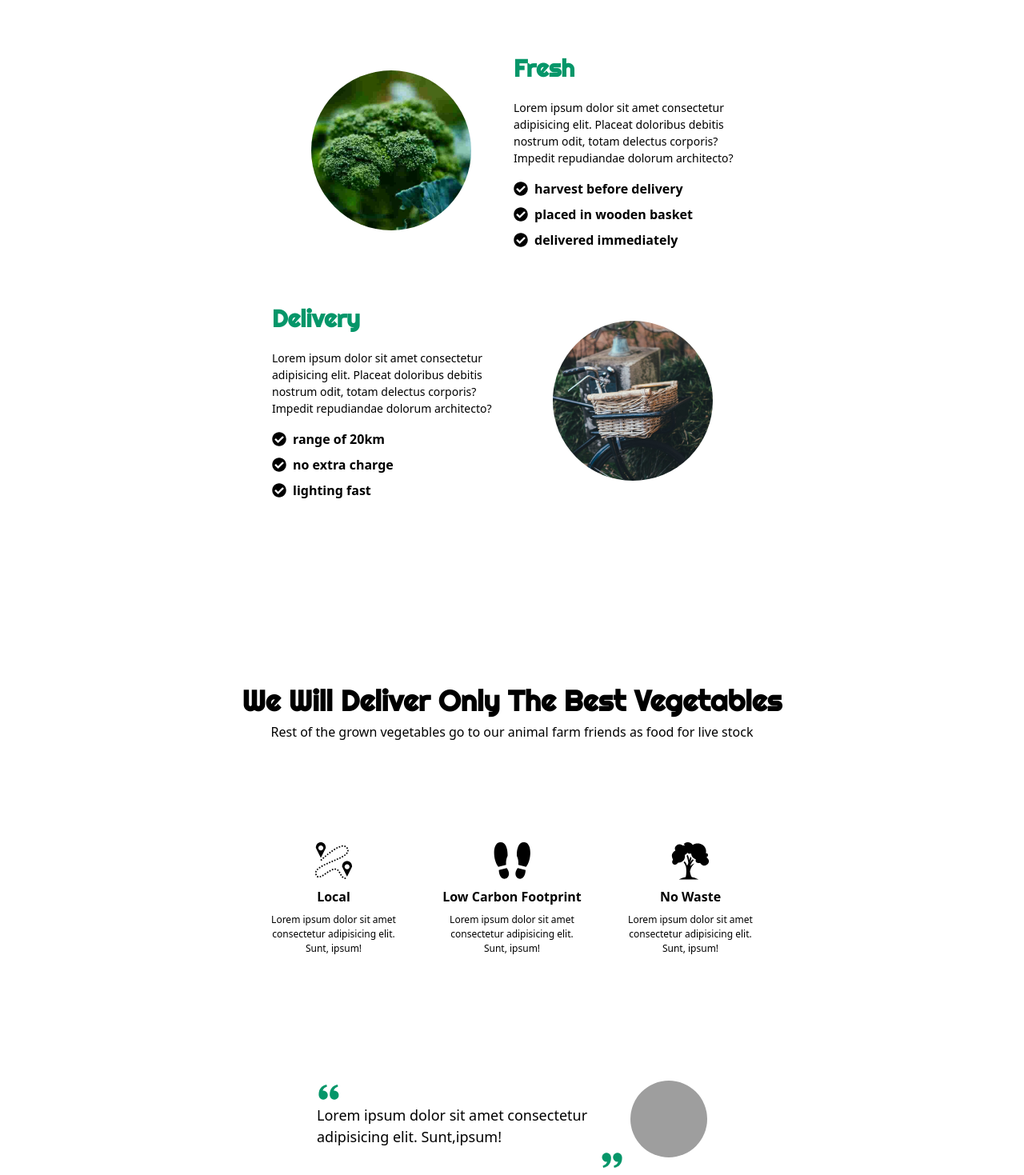
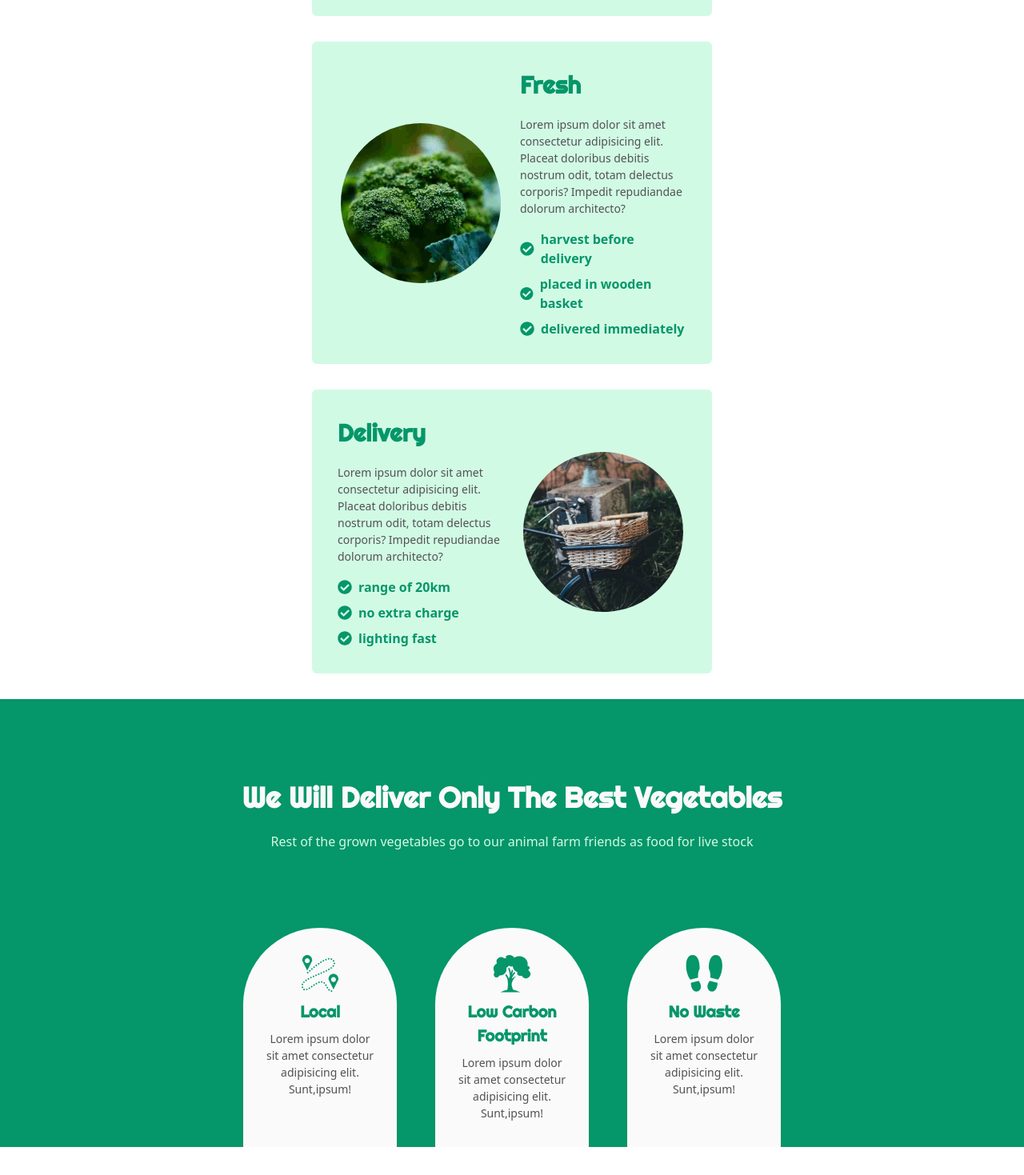
Before and after one commit to mojotron/shopping-cart, a React (Vite) app: page / in a window 1280 px wide. Shown: the part 780-2249 px from the top of the page at 80% size. Built offline with nearby package versions, Linux system fonts and the light colour scheme; grey boxes are pictures that could not be loaded.

Commit message:
refactor homepage and add responsive desigh

```diff
--- a/src/components/Testimonial/Testimonial.tsx
+++ b/src/components/Testimonial/Testimonial.tsx
@@ -13,7 +13,7 @@ const Testimonial = ({ imageUrl, text, userName }: PropsType) => {
   return (
     <article>
       <div className="flex gap-2 rounded-md">
-        <p className="flex flex-col text-md sm:text-lg text-neutral-600">
+        <p className="flex flex-col text-md sm:text-lg text-gray-600">
           <IconQuoteLeft className="font-bold text-3xl text-green-600" />
           {text}
           <IconQuoteRight className="font-bold text-3xl ml-auto text-green-600" />
--- a/src/components/TextImageBlock/TextImageBlock.tsx
+++ b/src/components/TextImageBlock/TextImageBlock.tsx
@@ -9,7 +9,7 @@ type PropsType = {
 
 const TextImageBlock = ({ data }: PropsType) => {
   return (
-    <section className="w-[600px] min-h-[100px] flex gap-1 py-8">
+    <section className="flex flex-col items-center sm:flex-row gap-5 p-8 w-full max-w-[500px] bg-green-100 rounded-md">
       {data.orientation === 'left' ? (
         <>
           <TextSide
--- a/src/components/TextImageBlock/TextSide.tsx
+++ b/src/components/TextImageBlock/TextSide.tsx
@@ -11,7 +11,7 @@ const TextSide = ({ title, text, bullets }: PropsType) => {
   return (
     <div className="w-[50%] flex flex-col gap-4 text-left">
       <Heading level={3}>{title}</Heading>
-      <p className="text-sm text-neutral-600">{text}</p>
+      <p className="text-sm text-gray-600">{text}</p>
       <ul className="flex flex-col gap-2">
         {bullets.map((item) => (
           <CheckLabel key={item} label={item} />
--- a/src/pages/HomePage/HomePage.tsx
+++ b/src/pages/HomePage/HomePage.tsx
@@ -1,44 +1,17 @@
-import { GiPathDistance, GiBeech, GiBootPrints } from 'react-icons/gi';
 import Slider from '../../ui/Slider/Slider';
 import testimonialData from '../../data/testimonials.json';
 import Testimonial from '../../components/Testimonial/Testimonial';
-import TextImageBlock from '../../components/TextImageBlock/TextImageBlock';
+
 import Heading from '../../ui/Heading/Heading';
 import Paragraph from '../../ui/Paragraph/Paragraph';
-import { TextImageBlockType } from '../../types/textImageBlockType';
 
-const configTextImageBlocks: TextImageBlockType[] = [
-  {
-    title: 'Organic',
-    text: 'Lorem ipsum dolor sit amet consectetur adipisicing elit. Placeat doloribus debitis nostrum odit, totam delectus corporis? Impedit repudiandae dolorum architecto?',
-    bullets: ['pesticide-free', 'chemical-free', 'chemical-fertilizers-free'],
-    imageUrl: './images/maja-vujic-carrot.jpg',
-    orientation: 'left',
-  },
-  {
-    title: 'Fresh',
-    text: 'Lorem ipsum dolor sit amet consectetur adipisicing elit. Placeat doloribus debitis nostrum odit, totam delectus corporis? Impedit repudiandae dolorum architecto?',
-    bullets: [
-      'harvest before delivery',
-      'placed in wooden basket',
-      'delivered immediately',
-    ],
-    imageUrl: './images/hans-ripa-broccoli.jpg',
-    orientation: 'right',
-  },
-  {
-    title: 'Delivery',
-    text: 'Lorem ipsum dolor sit amet consectetur adipisicing elit. Placeat doloribus debitis nostrum odit, totam delectus corporis? Impedit repudiandae dolorum architecto?',
-    bullets: ['range of 20km', 'no extra charge', 'lighting fast'],
-    imageUrl: './images/annie-spratt-delivery.jpg',
-    orientation: 'left',
-  },
-];
+import InfoSection from './InfoSection';
+import TextImageBlockSection from './TextImageBlockSection';
 
 const HomePage = () => {
   return (
-    <div className="flex flex-col items-center gap-24">
-      <header className="max-w-[600px] text-center">
+    <div className="flex flex-col items-center gap-8 pt-16">
+      <header className="px-16 text-center space-y-4">
         <Heading level={1}>
           Get Fresh Vegetables From Ground Delivered to Your Table
         </Heading>
@@ -49,49 +22,9 @@ const HomePage = () => {
         </Paragraph>
       </header>
 
-      <section>
-        {configTextImageBlocks.map((block) => (
-          <TextImageBlock key={block.title} data={block} />
-        ))}
-      </section>
+      <TextImageBlockSection />
 
-      <section className="bg-emerald-600 w-full pt-24 flex flex-col items-center">
-        <header className="text-center">
-          <Heading level={2} color="secondary">
-            We Will Deliver Only The Best Vegetables
-          </Heading>
-          <h3 className="text-emerald-200 text-md">
-            Rest of the grown vegetables go to our animal farm friends as food
-            for live stock
-          </h3>
-        </header>
-        <main className="flex gap-12 pt-24">
-          <div className="w-[175px] h-[200px] rounded-tr-full rounded-tl-full bg-emerald-50 flex flex-col items-center justify-center gap-2 text-center">
-            <GiPathDistance size={50} className="text-emerald-600" />
-            <h3 className="font-bold text-emerald-600">Local</h3>
-            <p className="text-xs text-neutral-600">
-              Lorem ipsum dolor sit amet consectetur adipisicing elit. Sunt,
-              ipsum!
-            </p>
-          </div>
-          <div className="w-[175px] h-[200px] rounded-tr-full rounded-tl-full bg-emerald-50 flex flex-col items-center justify-center gap-2 text-center">
-            <GiBootPrints size={50} className="text-emerald-600" />
-            <h3 className="font-bold text-emerald-600">Low Carbon Footprint</h3>
-            <p className="text-xs text-neutral-600">
-              Lorem ipsum dolor sit amet consectetur adipisicing elit. Sunt,
-              ipsum!
-            </p>
-          </div>
-          <div className="w-[175px] h-[200px] rounded-tr-full rounded-tl-full bg-emerald-50 flex flex-col items-center justify-center gap-2 text-center">
-            <GiBeech size={50} className="text-emerald-600" />
-            <h3 className="font-bold text-emerald-600">No Waste</h3>
-            <p className="text-xs text-neutral-600">
-              Lorem ipsum dolor sit amet consectetur adipisicing elit. Sunt,
-              ipsum!
-            </p>
-          </div>
-        </main>
-      </section>
+      <InfoSection />
 
       <Slider
         slides={testimonialData.map((t) => (
--- /dev/null
+++ b/src/pages/HomePage/InfoSection.tsx
@@ -0,0 +1,57 @@
+import {
+  GiPathDistance as IconPath,
+  GiBeech as IconTree,
+  GiBootPrints as IconFootPrint,
+} from 'react-icons/gi';
+import Heading from '../../ui/Heading/Heading';
+import Paragraph from '../../ui/Paragraph/Paragraph';
+
+const ICON_SIZE = 50;
+
+const infoGraphicConfig = [
+  {
+    label: 'Local',
+    text: 'Lorem ipsum dolor sit amet consectetur adipisicing elit. Sunt,ipsum!',
+    icon: <IconPath size={ICON_SIZE} />,
+  },
+  {
+    label: 'Low Carbon Footprint',
+    text: 'Lorem ipsum dolor sit amet consectetur adipisicing elit. Sunt,ipsum!',
+    icon: <IconTree size={ICON_SIZE} />,
+  },
+  {
+    label: 'No Waste',
+    text: 'Lorem ipsum dolor sit amet consectetur adipisicing elit. Sunt,ipsum!',
+    icon: <IconFootPrint size={ICON_SIZE} />,
+  },
+];
+
+const InfoSection = () => {
+  return (
+    <section className="bg-green-600 w-full pt-24 flex flex-col items-center">
+      <header className="text-center px-20 space-y-4">
+        <Heading level={2} color="secondary">
+          We Will Deliver Only The Best Vegetables
+        </Heading>
+        <Paragraph size="medium" color="secondary">
+          Rest of the grown vegetables go to our animal farm friends as food for
+          live stock
+        </Paragraph>
+      </header>
+      <ul className="pt-24 flex gap-1 sm:gap-6 md:gap-12">
+        {infoGraphicConfig.map((item) => (
+          <li
+            key={item.label}
+            className="bg-gray-50 rounded-tr-full rounded-tl-full flex flex-col gap-2 items-center py-8 px-6 text-center w-26 sm:w-40 lg:w-48"
+          >
+            <span className="text-green-600">{item.icon}</span>
+            <Heading level={5}>{item.label}</Heading>
+            <Paragraph size="small">{item.text}</Paragraph>
+          </li>
+        ))}
+      </ul>
+    </section>
+  );
+};
+
+export default InfoSection;
--- /dev/null
+++ b/src/pages/HomePage/TextImageBlockSection.tsx
@@ -0,0 +1,42 @@
+import { TextImageBlockType } from '../../types/textImageBlockType';
+import TextImageBlock from '../../components/TextImageBlock/TextImageBlock';
+
+const configTextImageBlocks: TextImageBlockType[] = [
+  {
+    title: 'Organic',
+    text: 'Lorem ipsum dolor sit amet consectetur adipisicing elit. Placeat doloribus debitis nostrum odit, totam delectus corporis? Impedit repudiandae dolorum architecto?',
+    bullets: ['pesticide-free', 'chemical-free', 'chemical-fertilizers-free'],
+    imageUrl: './images/maja-vujic-carrot.jpg',
+    orientation: 'left',
+  },
+  {
+    title: 'Fresh',
+    text: 'Lorem ipsum dolor sit amet consectetur adipisicing elit. Placeat doloribus debitis nostrum odit, totam delectus corporis? Impedit repudiandae dolorum architecto?',
+    bullets: [
+      'harvest before delivery',
+      'placed in wooden basket',
+      'delivered immediately',
+    ],
+    imageUrl: './images/hans-ripa-broccoli.jpg',
+    orientation: 'right',
+  },
+  {
+    title: 'Delivery',
+    text: 'Lorem ipsum dolor sit amet consectetur adipisicing elit. Placeat doloribus debitis nostrum odit, totam delectus corporis? Impedit repudiandae dolorum architecto?',
+    bullets: ['range of 20km', 'no extra charge', 'lighting fast'],
+    imageUrl: './images/annie-spratt-delivery.jpg',
+    orientation: 'left',
+  },
+];
+
+const TextImageBlockSection = () => {
+  return (
+    <ul className="space-y-8">
+      {configTextImageBlocks.map((block) => (
+        <TextImageBlock key={block.title} data={block} />
+      ))}
+    </ul>
+  );
+};
+
+export default TextImageBlockSection;
--- a/src/types/cssHelperTypes.ts
+++ b/src/types/cssHelperTypes.ts
@@ -1,13 +1,13 @@
 export enum HeadingColorEnum {
   primary = 'text-green-600',
-  secondary = 'text-green-50',
+  secondary = 'text-gray-50',
 }
 
 export type HeadingColorType = keyof typeof HeadingColorEnum;
 
 export enum ParagraphColorEnum {
-  primary = 'text-neutral-600',
-  secondary = 'text-neutral-100',
+  primary = 'text-gray-600',
+  secondary = 'text-green-100',
 }
 
 export type ParagraphColorType = keyof typeof ParagraphColorEnum;
--- a/src/ui/CheckLabel/CheckLabel.tsx
+++ b/src/ui/CheckLabel/CheckLabel.tsx
@@ -8,7 +8,7 @@ type PropsType = {
 const CheckLabel = ({ label, color = 'primary' }: PropsType) => {
   return (
     <li
-      className={`flex gap-2 items-center ${color === 'primary' ? 'text-emerald-600' : 'text-emerald-50'} font-bold`}
+      className={`text-sm sm:text-base flex gap-2 items-center ${color === 'primary' ? 'text-green-600' : 'text-green-100'} font-bold`}
     >
       <IconCheck size={18} /> <span>{label}</span>
     </li>
--- a/src/ui/Paragraph/Paragraph.tsx
+++ b/src/ui/Paragraph/Paragraph.tsx
@@ -19,7 +19,7 @@ const Paragraph = ({
 }: PropsType) => {
   return (
     <p
-      className={`${ParagraphColorEnum[color]} ${ParagraphSizeEnum[size]} text-justify`}
+      className={`${ParagraphColorEnum[color]} ${ParagraphSizeEnum[size]} text-center`}
     >
       {children}
     </p>
```
Also changed, not shown: src/data/testimonials.json (+5 -5 lines).
